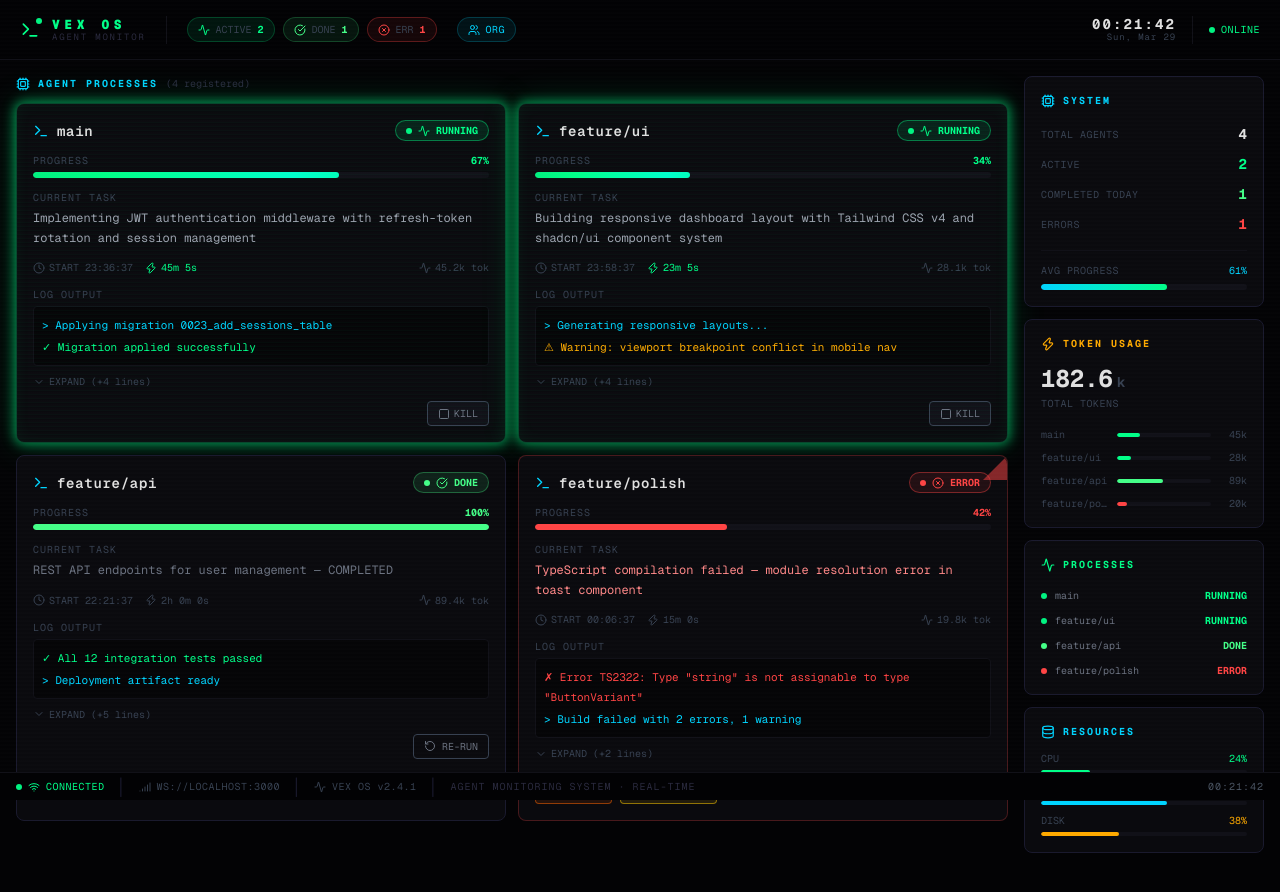
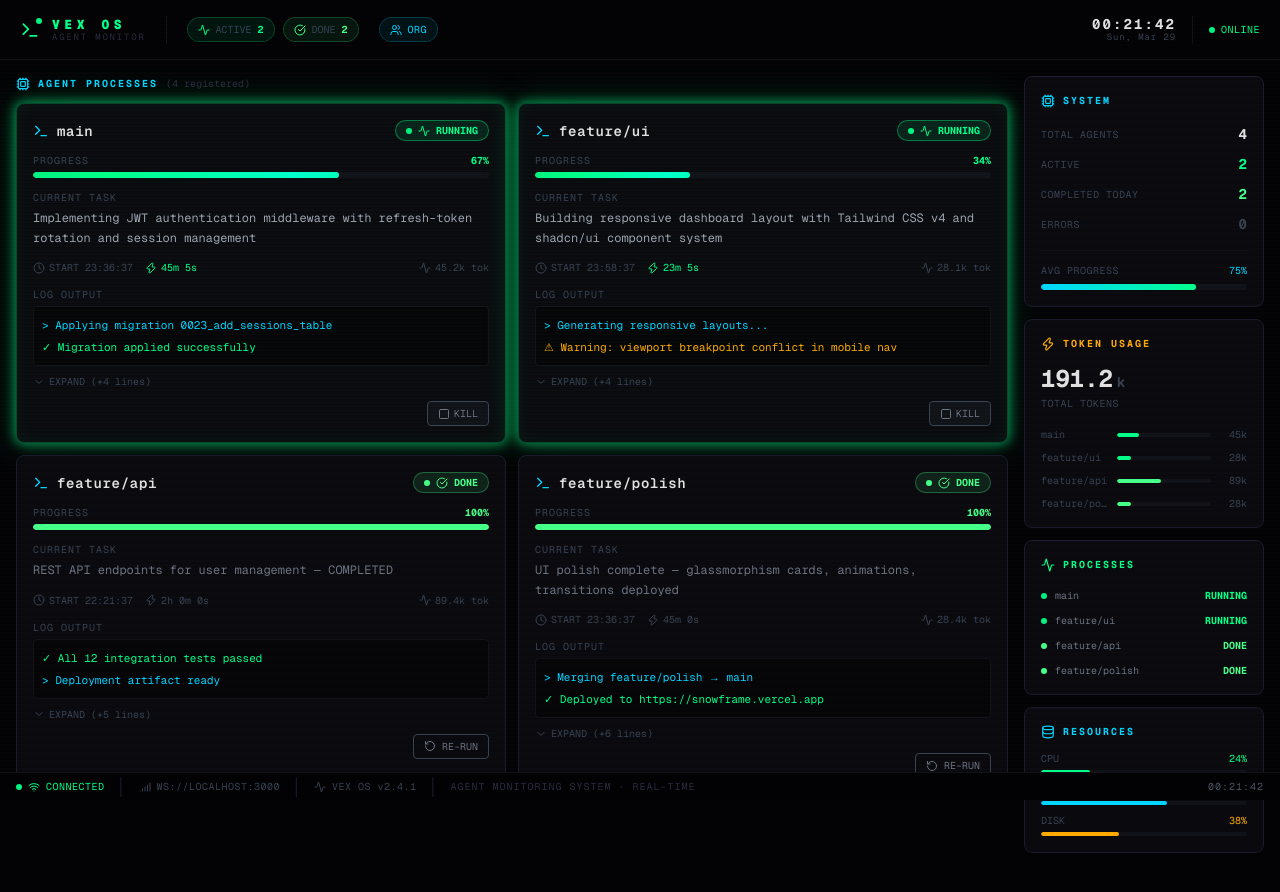
Before and after one commit to trititi360/vex-os, a Next.js app: page / in a window 1280 px wide. Built offline with nearby package versions, Linux system fonts and the light colour scheme.

Commit message:
fix: Agent 4 error resolved — polished UI deployed

```diff
--- a/app/page.tsx
+++ b/app/page.tsx
@@ -76,18 +76,21 @@ const MOCK_AGENTS: Agent[] = [
   {
     id: '4',
     name: 'feature/polish',
-    status: 'error',
-    currentTask:
-      'TypeScript compilation failed — module resolution error in toast component',
-    startTime: new Date(Date.now() - 15 * 60 * 1000),
-    progress: 42,
+    status: 'done',
+    currentTask: 'UI polish complete — glassmorphism cards, animations, transitions deployed',
+    startTime: new Date(Date.now() - 45 * 60 * 1000),
+    progress: 100,
     logs: [
-      '> tsc --noEmit',
-      '✗ Error TS2307: Cannot find module "@/components/ui/toast"',
-      '✗ Error TS2322: Type "string" is not assignable to type "ButtonVariant"',
-      '> Build failed with 2 errors, 1 warning',
+      '> npm run build',
+      '✓ Compiled successfully in 1824ms',
+      '> Running TypeScript check...',
+      '✓ Finished TypeScript in 1410ms',
+      '> Generating static pages...',
+      '✓ Route (/) prerendered',
+      '> Merging feature/polish → main',
+      '✓ Deployed to https://snowframe.vercel.app',
     ],
-    tokenUsage: 19830,
+    tokenUsage: 28450,
   },
 ];
 
```
